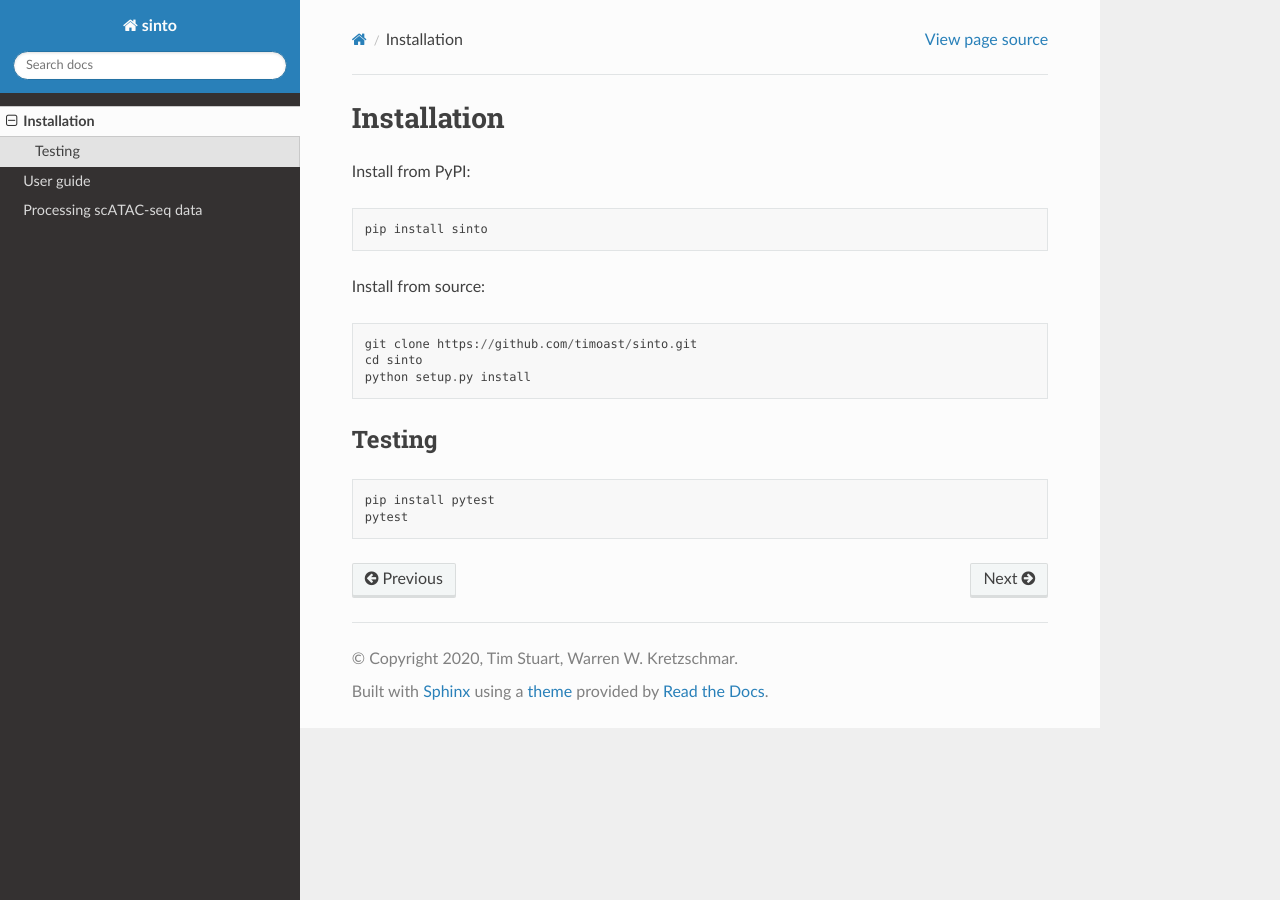
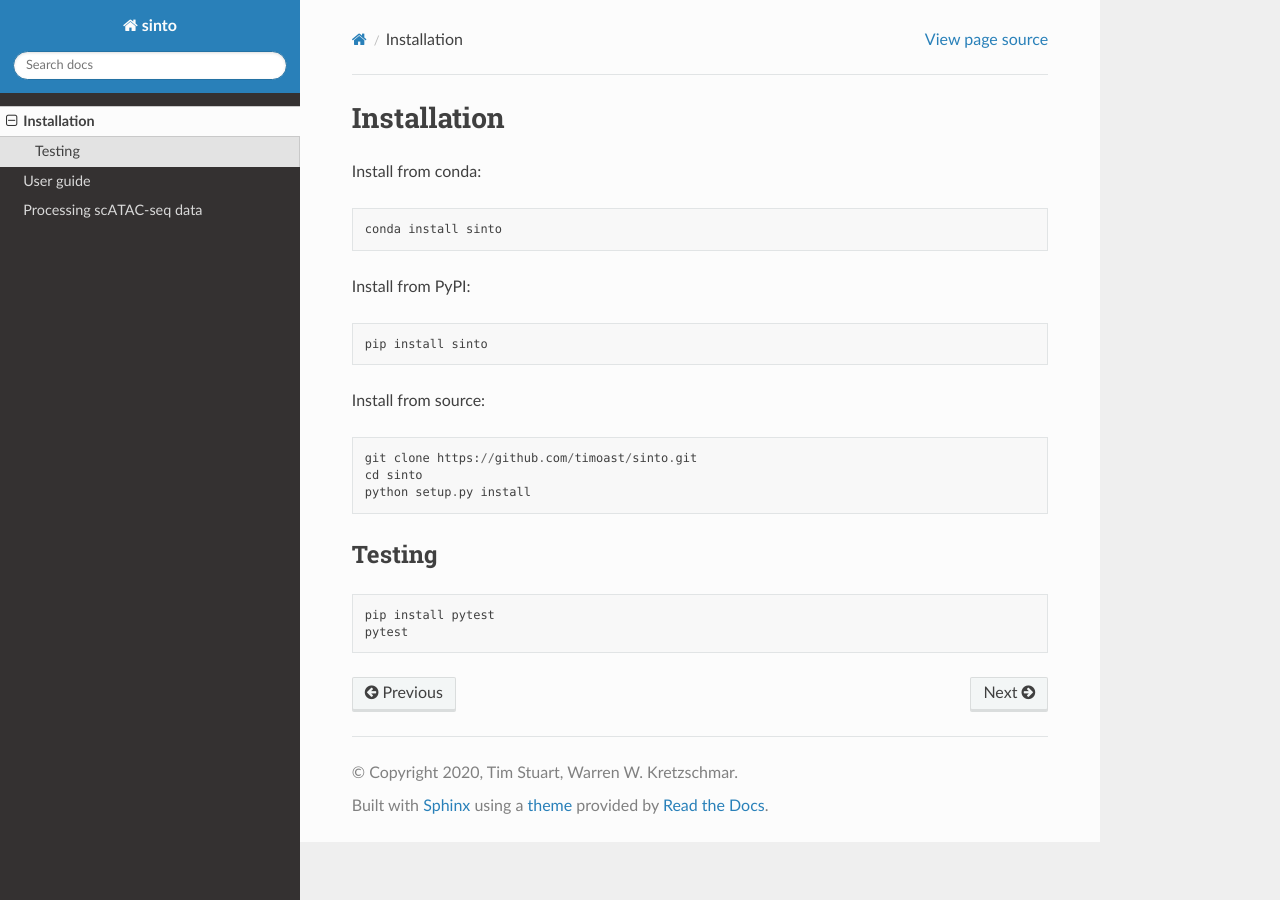
Before and after one commit to timoast/sinto, a Sphinx documentation site: the page built from docs/installation.rst, in a window 1280 px wide. Built offline with Sphinx 7.4.7 and the Read the Docs theme 2.0.0, drawn with Linux system fonts in a browser that asks for light colours.

Commit message:
Add conda

```diff
--- a/docs/installation.rst
+++ b/docs/installation.rst
@@ -1,5 +1,11 @@
 Installation
 ============
+
+Install from conda:
+::
+
+    conda install sinto
+
 
 Install from PyPI:
 ::
```
